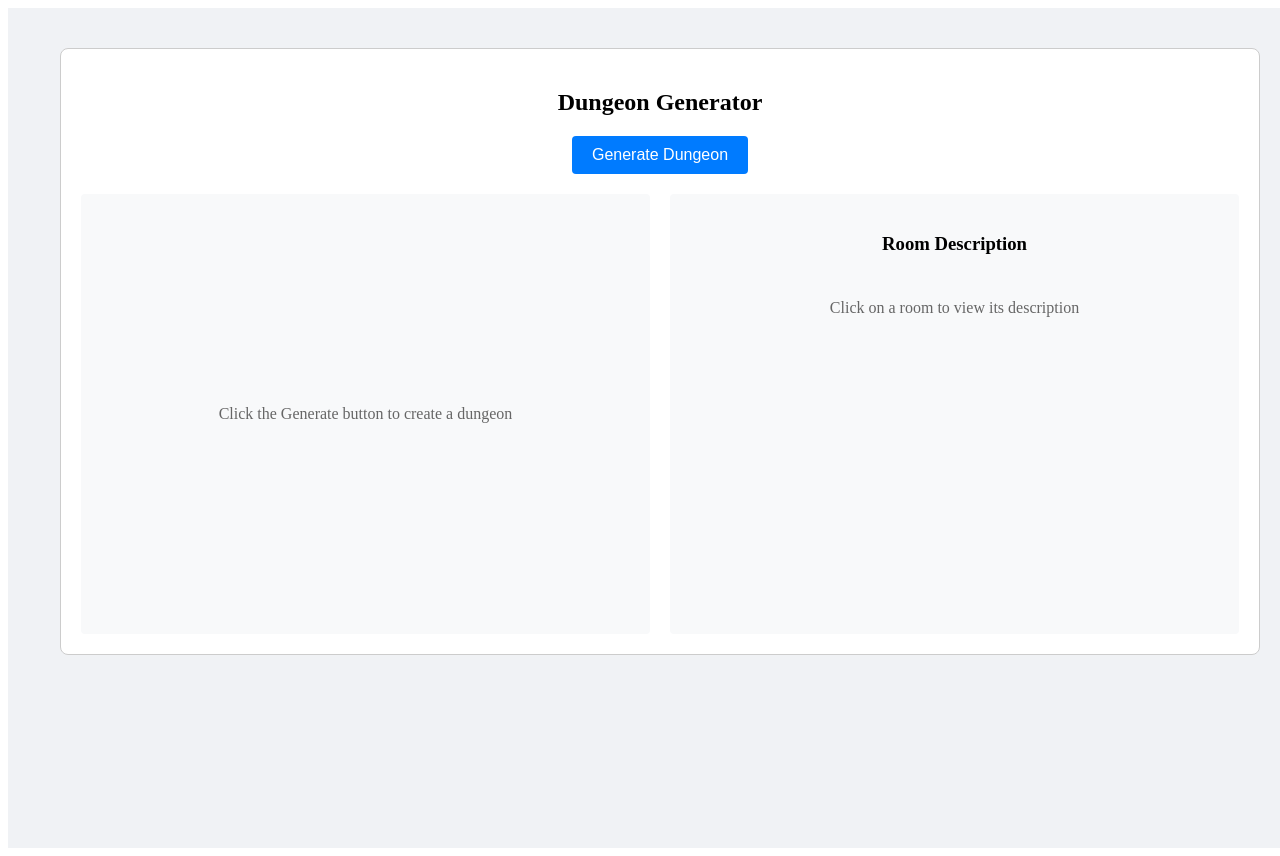
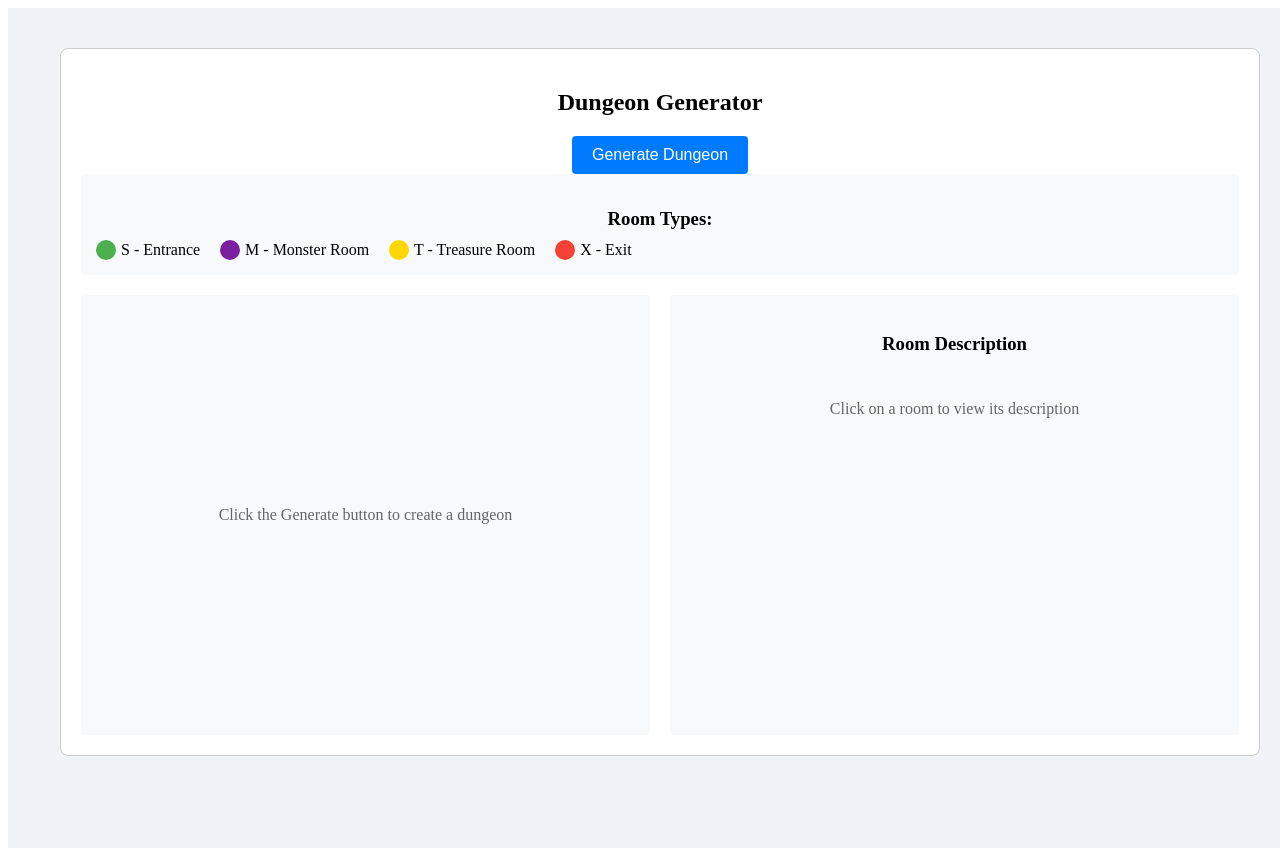
Before and after one commit to tianluoball/460_ruleBaseSystem, a React (Vite) app in the folder dungeon_generator_frontend/: page / in a window 1280 px wide. Shown: the top 856 px of the page. Built offline with nearby package versions, Linux system fonts and the light colour scheme.

Commit message:
add example

```diff
--- a/dungeon_generator_frontend/src/components/DungeonGenerator.tsx
+++ b/dungeon_generator_frontend/src/components/DungeonGenerator.tsx
@@ -65,6 +65,34 @@ const DungeonGenerator = () => {
               {overview}
             </div>
           )}
+
+            {/* example */}
+          <div style={{
+            padding: '15px',
+            backgroundColor: '#f8f9fa',
+            borderRadius: '4px',
+            marginBottom: '20px'
+          }}>
+            <h3 style={{ marginBottom: '10px' }}>Room Types:</h3>
+            <div style={{ display: 'flex', gap: '20px', flexWrap: 'wrap' }}>
+              <div style={{ display: 'flex', alignItems: 'center', gap: '5px' }}>
+                <div style={{ width: '20px', height: '20px', borderRadius: '50%', backgroundColor: '#4CAF50' }}></div>
+                <span>S - Entrance</span>
+              </div>
+              <div style={{ display: 'flex', alignItems: 'center', gap: '5px' }}>
+                <div style={{ width: '20px', height: '20px', borderRadius: '50%', backgroundColor: '#7B1FA2' }}></div>
+                <span>M - Monster Room</span>
+              </div>
+              <div style={{ display: 'flex', alignItems: 'center', gap: '5px' }}>
+                <div style={{ width: '20px', height: '20px', borderRadius: '50%', backgroundColor: '#FFD700' }}></div>
+                <span>T - Treasure Room</span>
+              </div>
+              <div style={{ display: 'flex', alignItems: 'center', gap: '5px' }}>
+                <div style={{ width: '20px', height: '20px', borderRadius: '50%', backgroundColor: '#F44336' }}></div>
+                <span>X - Exit</span>
+              </div>
+            </div>
+          </div>
 
           <div style={{
             display: 'flex',
```
